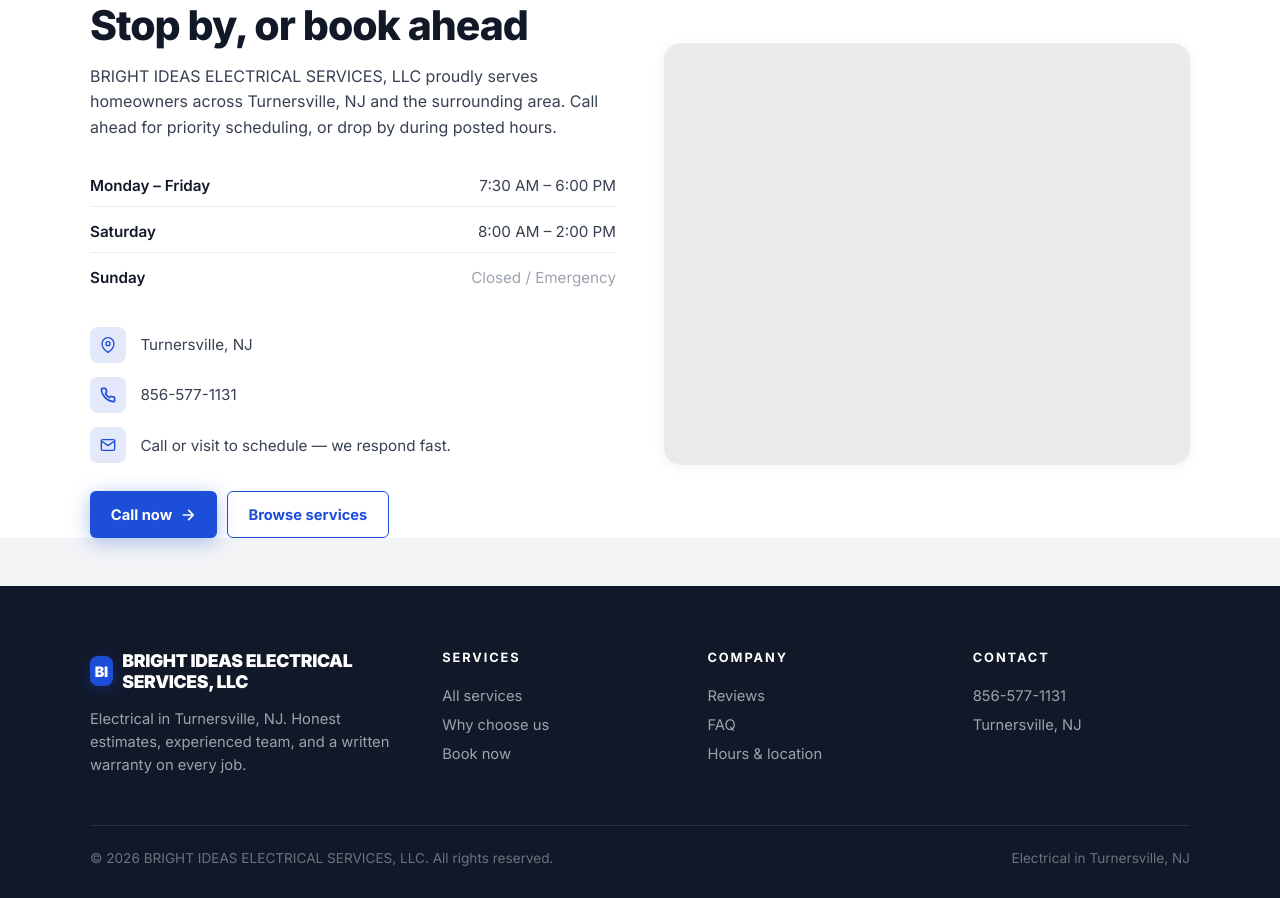
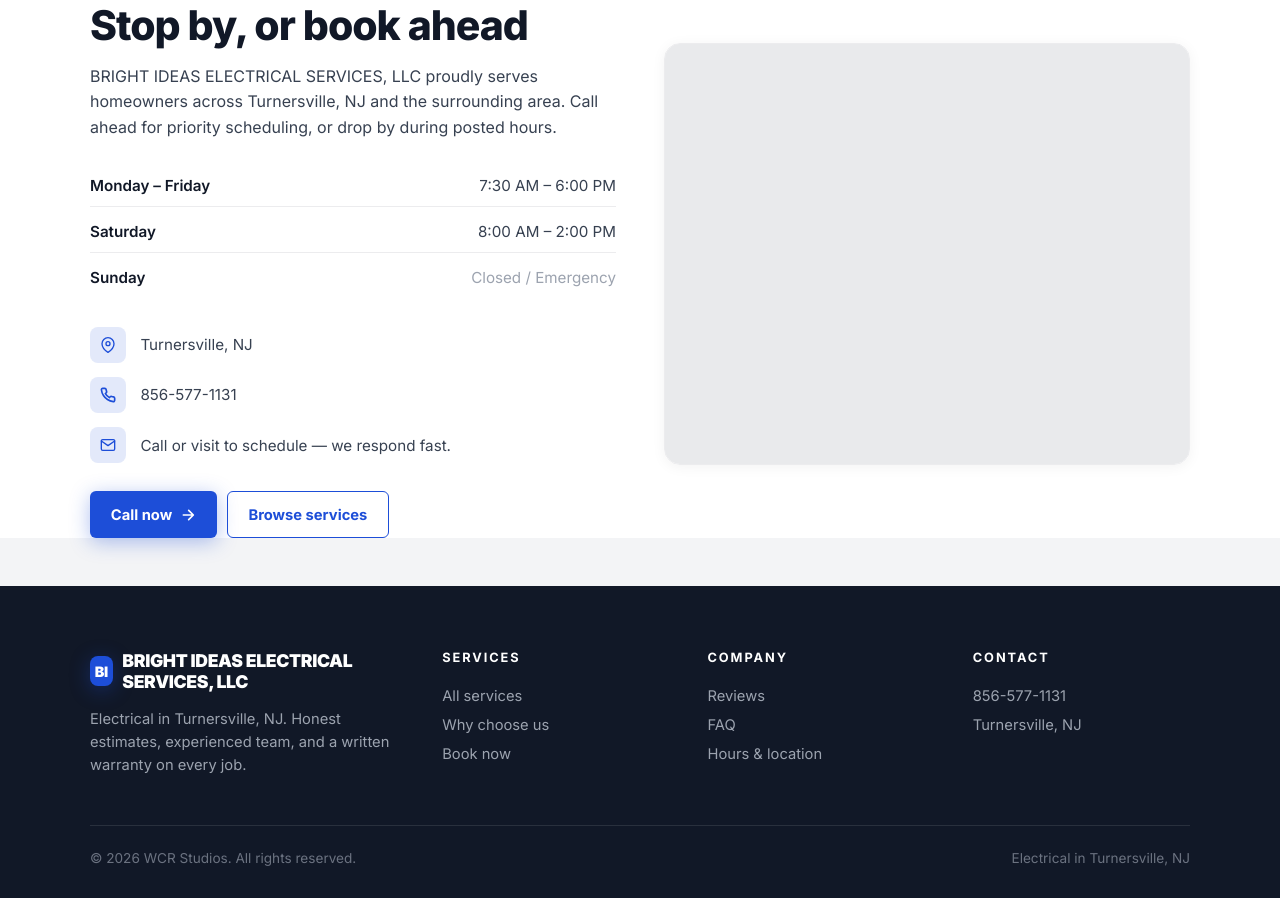
Before and after one commit to Wrenbjor/trades--bright-ideas-electrical-services-llc, a plain HTML site: page index.html in a window 1280 px wide. Shown: the part 4691-5589 px from the top of the page. Drawn offline with nearby package versions, Linux system fonts and the light colour scheme; no server answers.

Commit message:
Update site

```diff
--- a/index.html
+++ b/index.html
@@ -605,7 +605,7 @@
     </div>
   </div>
   <div class="foot-bottom">
-    <div>&copy; 2026 BRIGHT IDEAS ELECTRICAL SERVICES, LLC. All rights reserved.</div>
+    <div>&copy; 2026 WCR Studios. All rights reserved.</div>
     <div>Electrical in Turnersville, NJ</div>
   </div>
 </footer>
```
